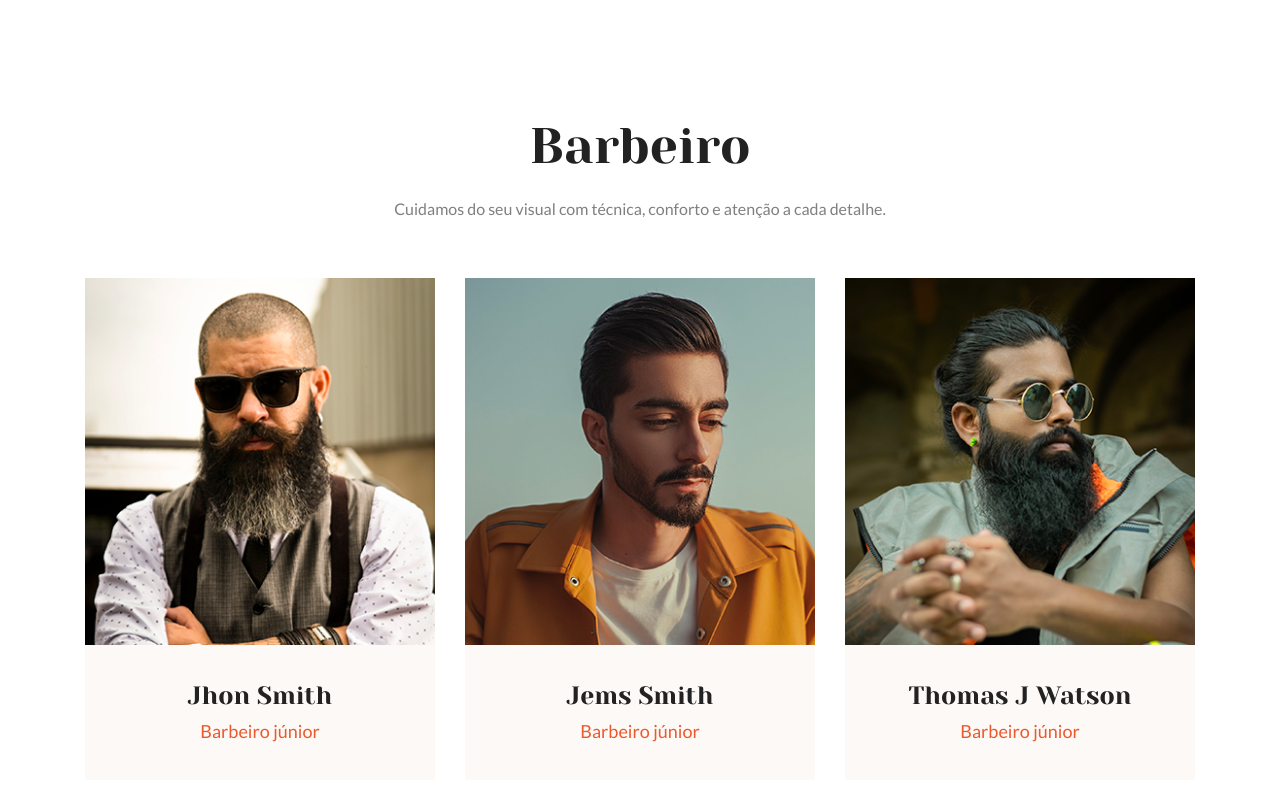
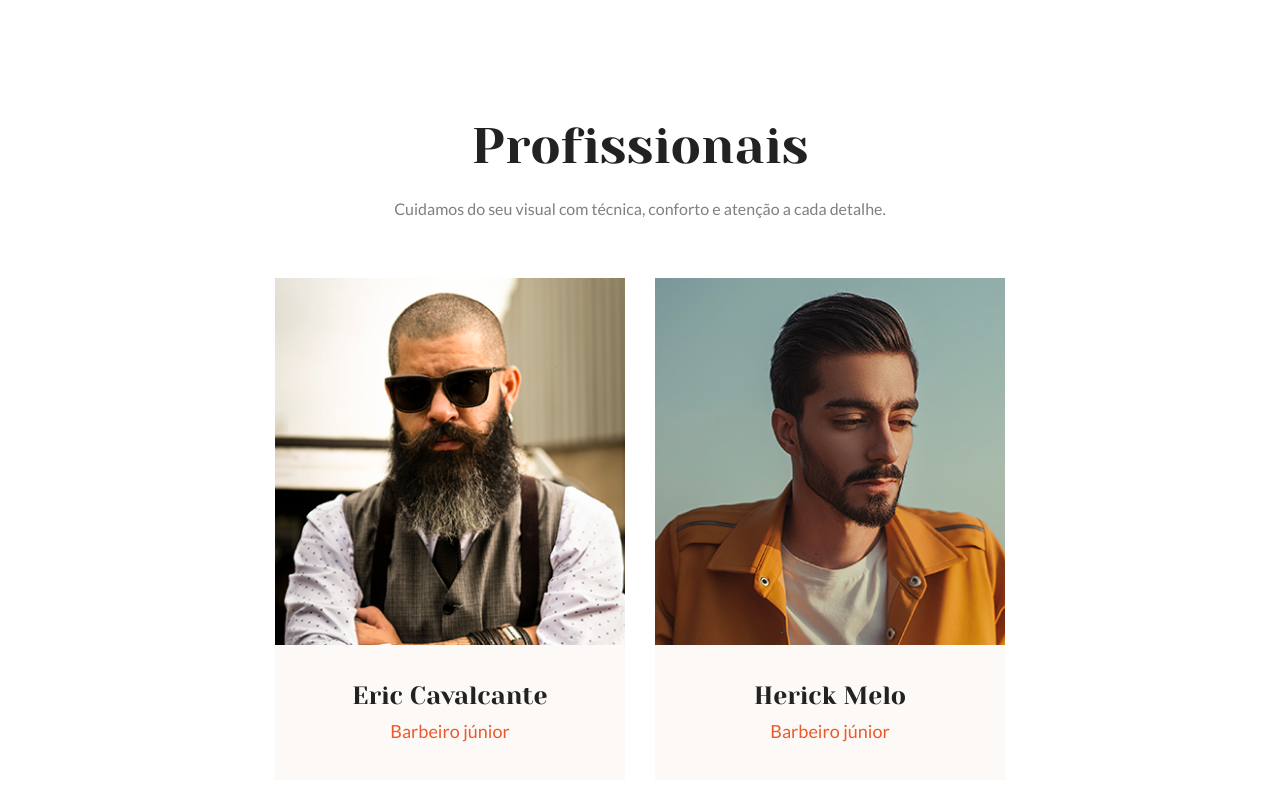
Before and after one commit to henzoalbino/Barbearia-neblina, a plain HTML site: page about.html in a window 1280 px wide. Shown: the part 1160-1960 px from the top of the page. Drawn offline with Linux system fonts and the light colour scheme.

Commit message:
Renomeia seção para Profissionais e atualiza nomes dos barbeiros

```diff
--- a/about.html
+++ b/about.html
@@ -137,7 +137,7 @@
             <div class="row justify-content-center">
                 <div class="col-lg-6 col-md-10">
                     <div class="section_title text-center mb-55">
-                        <h3>Barbeiro</h3>
+                        <h3>Profissionais</h3>
                         <p>Cuidamos do seu visual com técnica, conforto e atenção a cada detalhe.</p>
                     </div>
                 </div>
@@ -146,10 +146,10 @@
                 <div class="col-lg-4 col-md-6">
                     <div class="single_team_member">
                         <div class="team_thumb">
-                            <img src="img/team/1.png" alt="">
+                            <img src="img/team/1.png" alt="Eric Cavalcante">
                         </div>
                         <div class="member_info text-center">
-                            <h3>Jhon Smith</h3>
+                            <h3>Eric Cavalcante</h3>
                             <p>Barbeiro júnior</p>
                         </div>
                     </div>
@@ -157,21 +157,10 @@
                 <div class="col-lg-4 col-md-6">
                     <div class="single_team_member">
                         <div class="team_thumb">
-                            <img src="img/team/2.png" alt="">
+                            <img src="img/team/2.png" alt="Herick Melo">
                         </div>
                         <div class="member_info text-center">
-                            <h3>Jems Smith</h3>
-                            <p>Barbeiro júnior</p>
-                        </div>
-                    </div>
-                </div>
-                <div class="col-lg-4 col-md-6">
-                    <div class="single_team_member">
-                        <div class="team_thumb">
-                            <img src="img/team/3.png" alt="">
-                        </div>
-                        <div class="member_info text-center">
-                            <h3>Thomas J Watson</h3>
+                            <h3>Herick Melo</h3>
                             <p>Barbeiro júnior</p>
                         </div>
                     </div>
```
Also changed, not shown: index.html (+5 -16 lines).
